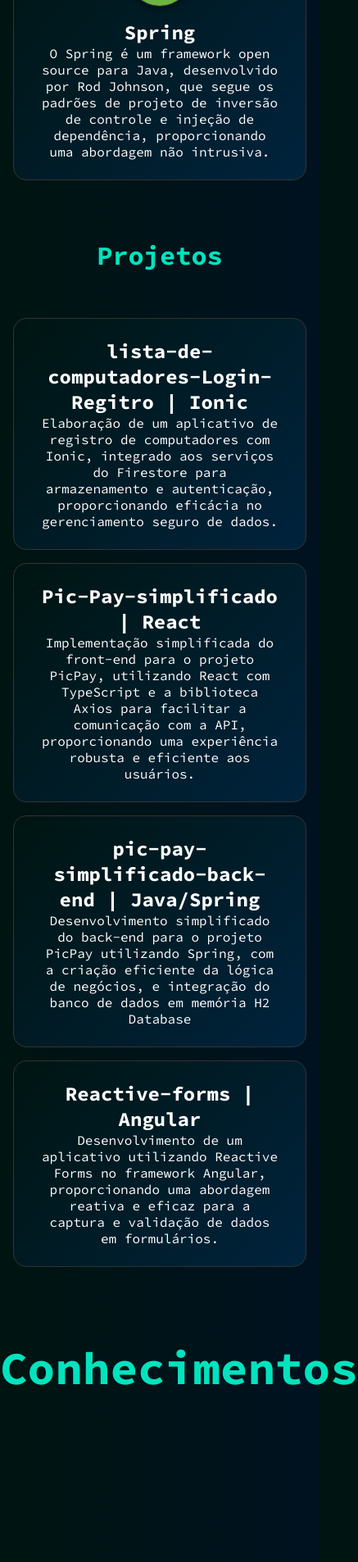
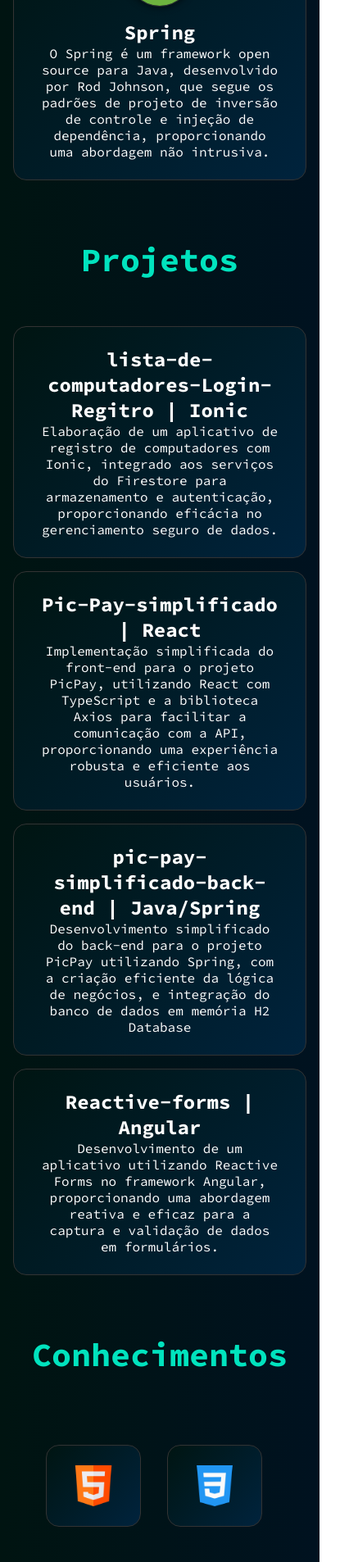
Before and after one commit to MaikonSchafranski/portfolio-main, a React (Create React App) app: page / in a window 390 px wide. Shown: the part 2081-3987 px from the top of the page at 82% size, 437 px wide, since content can reach past the window. Built offline with nearby package versions, Linux system fonts and the light colour scheme.

Commit message:
commit: termino do componente compact

```diff
--- a/src/components/contact/contact.css
+++ b/src/components/contact/contact.css
@@ -40,9 +40,22 @@
 
 .knowledgeImg:hover {
   background-image: linear-gradient(130deg, #003c33, #013054);
-    cursor: pointer;
-    transition: .5s;
-    border-color: #03ffd9;
-    box-shadow: 0 0 10px #000;
-    transform: scale(1.01);
+  cursor: pointer;
+  transition: 0.5s;
+  border-color: #03ffd9;
+  box-shadow: 0 0 10px #000;
+  transform: translate(-5px, -10px);
 }
+
+@media screen and (max-width: 865px) {
+  .knowledgeImg {
+    width: calc(50% - 2.5rem);
+    max-width: 100%;
+    margin-bottom: 1.5rem;
+  }
+  .contactPageTitle {
+    font-size: 2.5rem;
+    padding-top: 2rem;
+    margin-bottom: 1rem;
+  }
+}
--- a/src/components/skills/Skills.css
+++ b/src/components/skills/Skills.css
@@ -63,10 +63,9 @@
 
   @media screen and (max-width: 725px) {
    .skillsTitle {
-      font-size: 2rem;
-      padding-top: 2rem;
-      margin-bottom: 1rem;
-      color: #01e3be;
+    font-size: 2.5rem;
+    padding-top: 2rem;
+    margin-bottom: 1rem;
     }}
 
   @media screen and (max-width: 725px) {
--- a/src/components/works/works.css
+++ b/src/components/works/works.css
@@ -65,10 +65,9 @@
   }
 
   .worksTitle {
-    font-size: 2rem;
+    font-size: 2.5rem;
     padding-top: 2rem;
     margin-bottom: 1rem;
-    color: #01e3be;
   }
 
   .worksBar {
```
